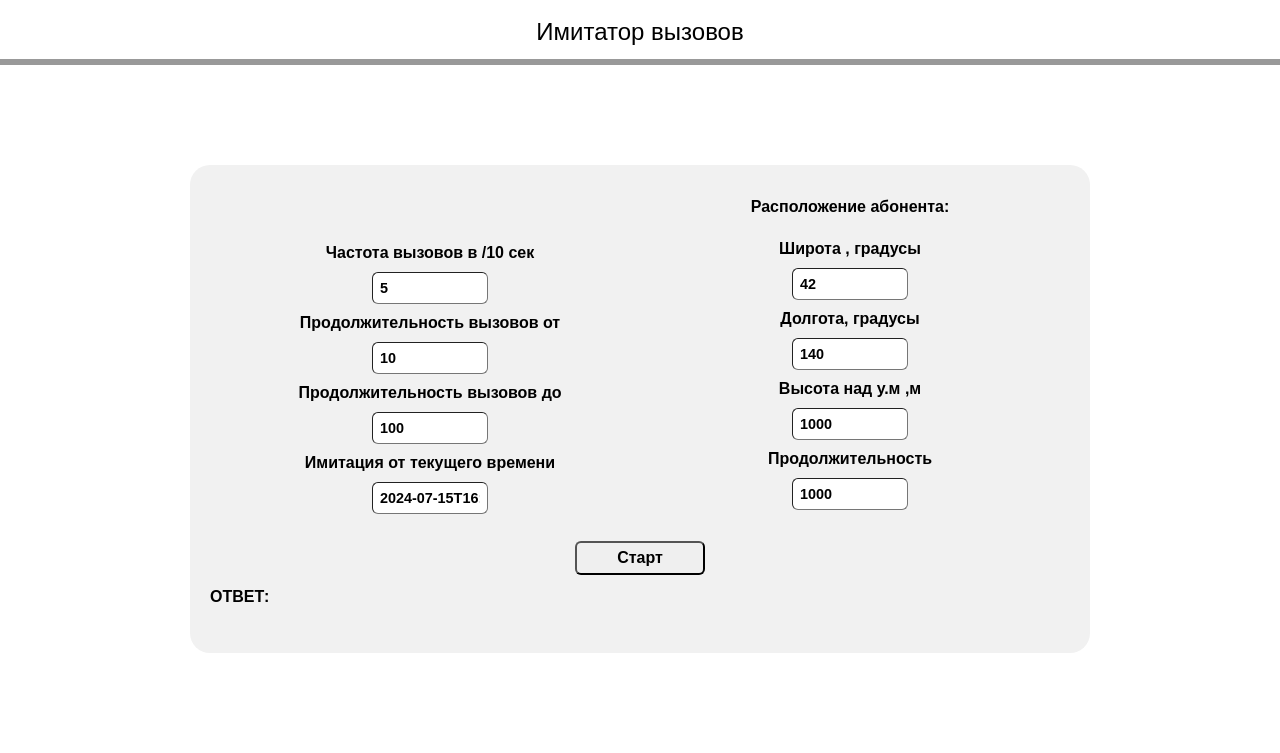
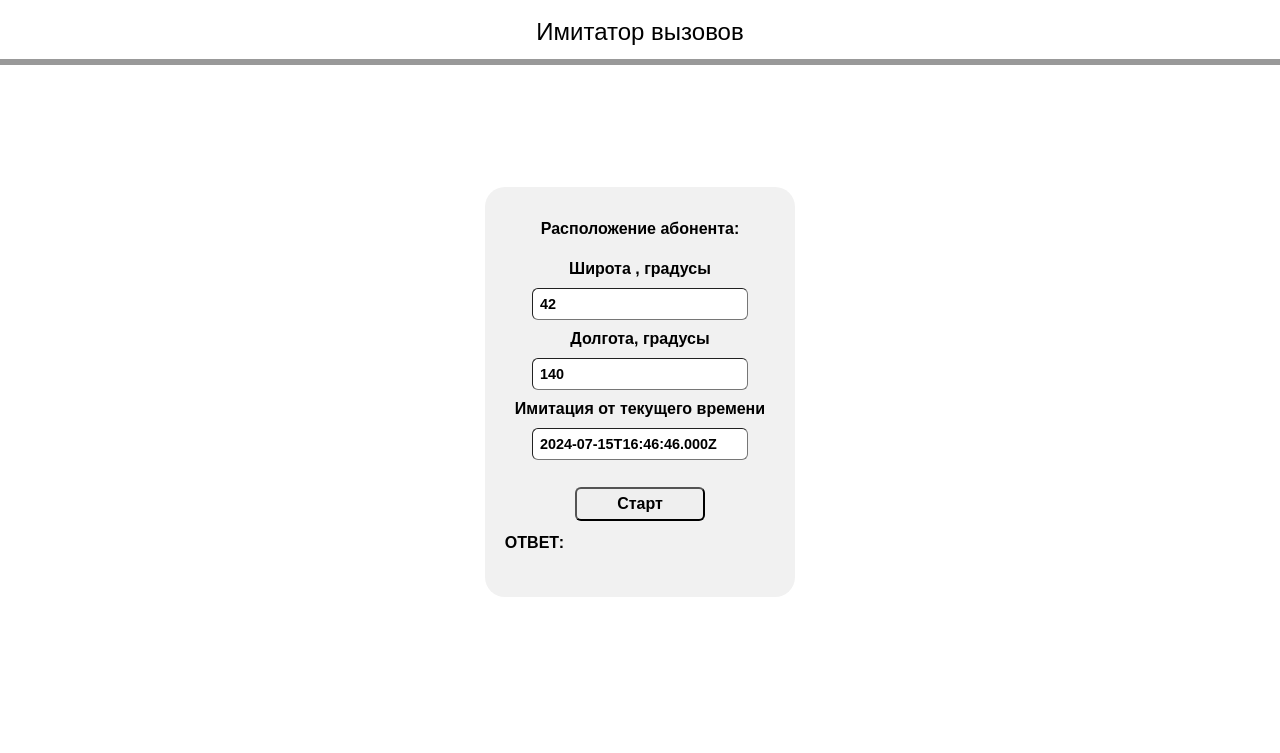
Before and after one commit to Aleksandrskm/RSS-SURR, a Flask app: page /call__simulator in a window 1280 px wide. Shown: the part 75-828 px from the top of the page. After the commit the page ends 672 px from the top, so only its background shows below. Run offline with Flask 3, Linux system fonts and the light colour scheme.

Commit message:
редактирование имитатора

```diff
--- a/website/static/css/style.css
+++ b/website/static/css/style.css
@@ -1,3 +1,16 @@
+.content {
+
+    margin: 100px auto;
+    padding: 7px;
+    display: flex;
+    border-radius: 6px;
+    border-width: 1px;
+    font-size: calc(0.9rem);
+    font-weight: bold;
+    font-family: Arial, sans-serif;
+    justify-content: center;
+
+}
 .input_parameters {
     display: flex;
     flex-direction: column;
@@ -77,7 +90,7 @@ img {
 .input_parameters_imitator input {
     margin: 7px;
     padding: 7px;
-    width: 100px;
+    width: 200px;
     border-radius: 6px;
     border-width: 1px;
     font-size: calc(0.9rem);
@@ -90,7 +103,9 @@ img {
     font-weight: bold;
     font-family: Arial, sans-serif;
 }
-
+.radio-dvi span{
+    margin: 20px 20px;
+}
 .centered_az {
     flex: 1;
     text-align: center;
@@ -145,7 +160,16 @@ img {
     box-sizing: border-box;
 }
 .information_request{
-    text-align: center;
+    display: flex;
+    flex-direction: column;
+    /* justify-content: center; */
+    max-width: 900px;
+    margin: 15px 15px;
+    background-color: #f1f1f1;
+    border-radius: 20px;
+    padding: 20px;
+    box-sizing: border-box;
+    align-items: center;
 }
 .information_request div {
     text-align: left;
@@ -182,8 +206,8 @@ img {
     display: flex;
     flex-direction: column;
     justify-content: center;
-    max-width: 900px; /* Ограничение ширины контейнера */
-    margin: 100px auto; /* Центрирование контейнера */
+    max-width: 900px;
+    margin: 15px 15px;
     background-color: #f1f1f1;
     border-radius: 20px;
     padding: 20px;
@@ -300,6 +324,7 @@ img {
 
 
 header {
+    white-space: nowrap;
     background-color: #999999;
     height: 75px;
     width: 100%;
@@ -308,7 +333,6 @@ header {
 }
 
 h1 {
-    white-space: nowrap;
     color: #000000;
     line-height: 1;
     font-size: calc(1.1rem + 1vw);
@@ -382,7 +406,9 @@ body {
 .butt button:hover {
     background-color: #C0C0C0;
 }
-
+#task-btn_sim:hover{
+    background-color: #C0C0C0;
+}
 .butt {
         display: flex;
         flex-direction: column;
--- a/website/templates/call__simulator.html
+++ b/website/templates/call__simulator.html
@@ -3,23 +3,10 @@
 {% block content %}
 
     <h2>Имитатор вызовов</h2>
-
+<div class="content">
     <div class="input_parameters_imitator">
         <div class="row_com">
-            <div class="column1_com">
-                <span style="
-    height: 40px;
-"></span>
-        <span>Частота вызовов в /10 сек</span>
-        <input id="frequency_of_calls" type="text" value="5">
-        <span>Продолжительность вызовов от</span>
-        <input id="Duration_of_calls_from" type="text" value="10">
-        <span>Продолжительность вызовов до</span>
-        <input id="The_duration_of_calls_is_up_to" type="text" value="100">
-        <span>Имитация от текущего времени</span>
-        <input id="simulator_this_time" type="text" value="">
 
-            </div>
             <div class="column2_com">
         <span>Расположение абонента:</span>
                 <br>
@@ -27,10 +14,10 @@
         <input id="lat3" type="text" value="42">
         <span>Долгота, градусы</span>
         <input id="lon3" type="text" value="140">
-        <span>Высота над у.м ,м</span>
-        <input id="name3" type="text" value="1000">
-        <span>Продолжительность</span>
-        <input id="time3" type="text" value="1000">
+        <span>Имитация от текущего времени</span>
+        <input id="simulator_this_time" type="text" value="">
+        <!-- <span>Продолжительность</span>
+        <input id="time3" type="text" value="1000"> -->
             </div>
         </div>
         <div class="btn2">
@@ -42,4 +29,7 @@
         <span id="response3"></span>
 
     </div>
+</div>
+
+
 {% endblock %}
```
Also changed, not shown: website/static/js/index.js (+45 -11 lines).
